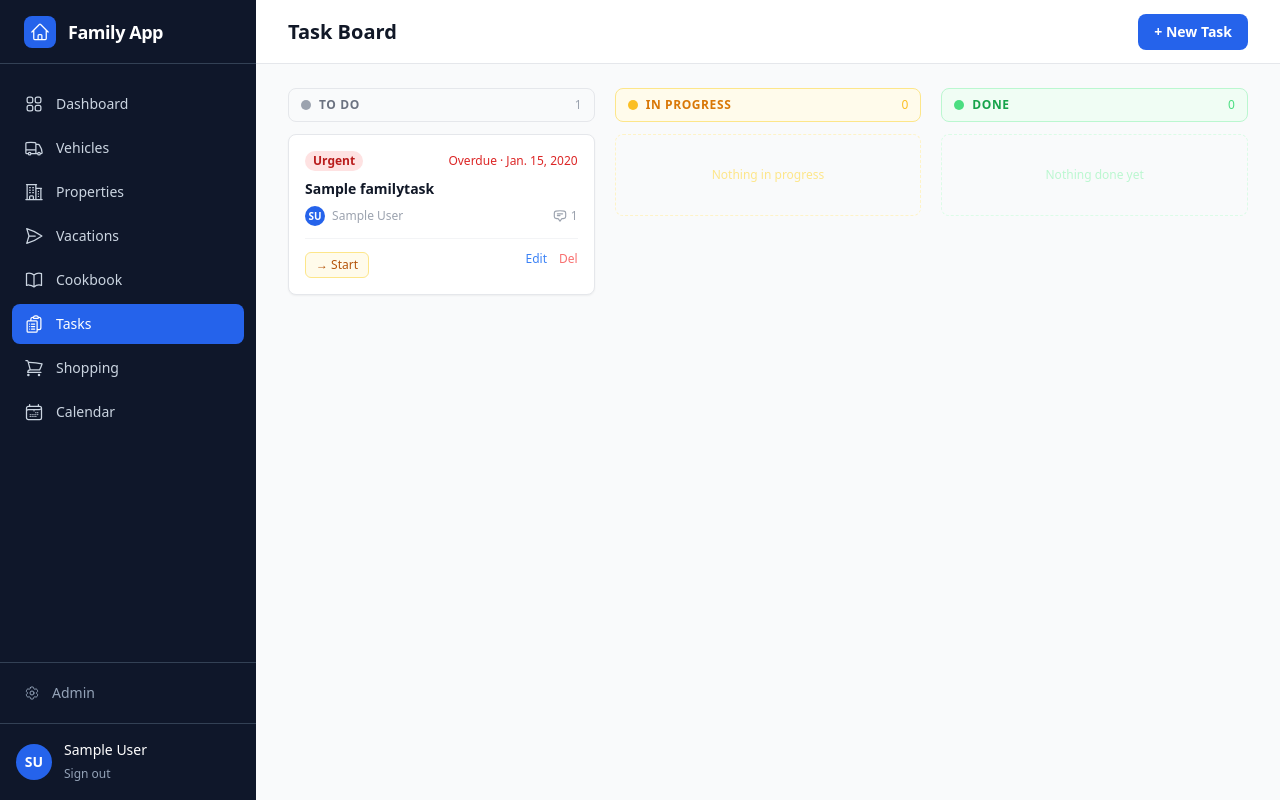
After one commit to liljoker919/family-app, a Django app: page /tasks/ in a window 1280 px wide. The commit adds this page. Run offline with Django 5.2, Linux system fonts and the light colour scheme; a user stored in the database is signed in; tables that the repository leaves empty hold one stand-in row (values such as "Sample post"); some libraries are stand-ins or nearby versions.

Commit message:
feat: add family task board with Kanban status flow and calendar integration
- New tasks app with FamilyTask (title, description, status, priority, assigned_to,
  due_date, maintenance_project FK, audit history) and TaskComment models
- 3-column Kanban board (To Do / In Progress / Done) with HTMX status change
  buttons that swap the board in-place without a page reload
- Tasks sorted by priority (urgent first) then due date within each column
- Overdue due dates highlighted red on cards and detail view
- Task detail page with comment thread and quick status change buttons
- Family task due dates appear on calendar as blue 📋 badges (incomplete only)
- Tasks nav link in sidebar (clipboard icon)

Co-Authored-By: Claude Sonnet 4.6 <noreply@anthropic.com>

```diff
--- a/family_project/settings/base.py
+++ b/family_project/settings/base.py
@@ -20,6 +20,7 @@ INSTALLED_APPS = [
     "simple_history",
     "cookbook",
     "shopping",
+    "tasks",
 ]
 
 MIDDLEWARE = [
--- a/family_project/urls.py
+++ b/family_project/urls.py
@@ -11,4 +11,5 @@ urlpatterns = [
     path("vacations/", include("vacations.urls", namespace="vacations")),
     path("cookbook/", include("cookbook.urls", namespace="cookbook")),
     path("shopping/", include("shopping.urls", namespace="shopping")),
+    path("tasks/", include("tasks.urls", namespace="tasks")),
 ]
--- /dev/null
+++ b/tasks/apps.py
@@ -0,0 +1,6 @@
+from django.apps import AppConfig
+
+
+class TasksConfig(AppConfig):
+    default_auto_field = "django.db.models.BigAutoField"
+    name = "tasks"
--- /dev/null
+++ b/tasks/forms.py
@@ -0,0 +1,58 @@
+from django import forms
+from django.contrib.auth import get_user_model
+
+from .models import FamilyTask, TaskComment
+
+User = get_user_model()
+
+_INPUT = (
+    "mt-1 block w-full rounded-lg border border-gray-300 px-3 py-2 text-sm "
+    "shadow-sm focus:border-blue-500 focus:outline-none focus:ring-1 focus:ring-blue-500"
+)
+_SELECT = (
+    "mt-1 block w-full rounded-lg border border-gray-300 bg-white px-3 py-2 text-sm "
+    "shadow-sm focus:border-blue-500 focus:outline-none focus:ring-1 focus:ring-blue-500"
+)
+
+
+class FamilyTaskForm(forms.ModelForm):
+    class Meta:
+        model = FamilyTask
+        fields = [
+            "title", "description", "status", "priority",
+            "assigned_to", "due_date", "maintenance_project",
+        ]
+        widgets = {
+            "title": forms.TextInput(attrs={"class": _INPUT, "placeholder": "What needs to get done?"}),
+            "description": forms.Textarea(attrs={"class": _INPUT, "rows": 3, "placeholder": "Optional details…"}),
+            "status": forms.Select(attrs={"class": _SELECT}),
+            "priority": forms.Select(attrs={"class": _SELECT}),
+            "assigned_to": forms.Select(attrs={"class": _SELECT}),
+            "due_date": forms.DateInput(attrs={"class": _INPUT, "type": "date"}),
+            "maintenance_project": forms.Select(attrs={"class": _SELECT}),
+        }
+
+    def __init__(self, *args, **kwargs):
+        super().__init__(*args, **kwargs)
+        self.fields["assigned_to"].queryset = (
+            User.objects.filter(is_active=True).order_by("first_name", "username")
+        )
+        self.fields["assigned_to"].label_from_instance = (
+            lambda u: u.get_full_name() or u.username
+        )
+        self.fields["assigned_to"].empty_label = "— Unassigned —"
+        self.fields["maintenance_project"].empty_label = "— None —"
+
+
+class TaskCommentForm(forms.ModelForm):
+    class Meta:
+        model = TaskComment
+        fields = ["body"]
+        widgets = {
+            "body": forms.Textarea(attrs={
+                "class": _INPUT,
+                "rows": 2,
+                "placeholder": "Add a note…",
+            }),
+        }
+        labels = {"body": ""}
--- /dev/null
+++ b/tasks/tests.py
@@ -0,0 +1 @@
+from django.test import TestCase
--- /dev/null
+++ b/tasks/urls.py
@@ -0,0 +1,15 @@
+from django.urls import path
+
+from . import views
+
+app_name = "tasks"
+
+urlpatterns = [
+    path("", views.TaskBoardView.as_view(), name="board"),
+    path("new/", views.TaskCreateView.as_view(), name="task_create"),
+    path("<int:pk>/", views.TaskDetailView.as_view(), name="task_detail"),
+    path("<int:pk>/edit/", views.TaskUpdateView.as_view(), name="task_update"),
+    path("<int:pk>/delete/", views.TaskDeleteView.as_view(), name="task_delete"),
+    path("<int:pk>/status/", views.change_status, name="change_status"),
+    path("<int:pk>/comment/", views.add_comment, name="add_comment"),
+]
--- /dev/null
+++ b/tasks/views.py
@@ -0,0 +1,92 @@
+from datetime import date
+
+from django.contrib.auth.decorators import login_required
+from django.contrib.auth.mixins import LoginRequiredMixin
+from django.shortcuts import get_object_or_404, redirect, render
+from django.urls import reverse_lazy
+from django.views import View
+from django.views.generic import CreateView, DeleteView, DetailView, UpdateView
+
+from .forms import FamilyTaskForm, TaskCommentForm
+from .models import FamilyTask, TaskComment, _PRIORITY_ORDER
+
+
+def _board_context():
+    base_qs = FamilyTask.objects.select_related("assigned_to").prefetch_related("comments")
+    today = date.today()
+
+    def _sort_key(t):
+        return (_PRIORITY_ORDER.get(t.priority, 99), t.due_date or date.max)
+
+    return {
+        "todo_tasks": sorted(base_qs.filter(status="TODO"), key=_sort_key),
+        "in_progress_tasks": sorted(base_qs.filter(status="IN_PROGRESS"), key=_sort_key),
+        "completed_tasks": list(base_qs.filter(status="COMPLETED").order_by("-pk")),
+        "today": today,
+    }
+
+
+class TaskBoardView(LoginRequiredMixin, View):
+    def get(self, request):
+        return render(request, "tasks/task_board.html", _board_context())
+
+
+class TaskDetailView(LoginRequiredMixin, DetailView):
+    model = FamilyTask
+    template_name = "tasks/task_detail.html"
+    context_object_name = "task"
+
+    def get_context_data(self, **kwargs):
+        context = super().get_context_data(**kwargs)
+        context["comment_form"] = TaskCommentForm()
+        context["today"] = date.today()
+        return context
+
+
+class TaskCreateView(LoginRequiredMixin, CreateView):
+    model = FamilyTask
+    form_class = FamilyTaskForm
+    template_name = "tasks/task_form.html"
+    success_url = reverse_lazy("tasks:board")
+
+
+class TaskUpdateView(LoginRequiredMixin, UpdateView):
+    model = FamilyTask
+    form_class = FamilyTaskForm
+    template_name = "tasks/task_form.html"
+    success_url = reverse_lazy("tasks:board")
+
+
+class TaskDeleteView(LoginRequiredMixin, DeleteView):
+    model = FamilyTask
+    template_name = "tasks/task_confirm_delete.html"
+    success_url = reverse_lazy("tasks:board")
+
+
+@login_required
+def change_status(request, pk):
+    task = get_object_or_404(FamilyTask, pk=pk)
+    if request.method == "POST":
+        new_status = request.POST.get("status")
+        valid = {s for s, _ in FamilyTask.STATUS_CHOICES}
+        if new_status in valid:
+            task.status = new_status
+            task.save(update_fields=["status"])
+
+    is_htmx = request.headers.get("HX-Request") == "true"
+    if is_htmx:
+        return render(request, "tasks/_board.html", _board_context())
+    return redirect("tasks:board")
+
+
+@login_required
+def add_comment(request, pk):
+    task = get_object_or_404(FamilyTask, pk=pk)
+    if request.method == "POST":
+        form = TaskCommentForm(request.POST)
+        if form.is_valid():
+            comment = form.save(commit=False)
+            comment.task = task
+            comment.author = request.user
+            comment.save()
+    return redirect("tasks:task_detail", pk=pk)
--- a/templates/base.html
+++ b/templates/base.html
@@ -108,6 +108,20 @@
           <path stroke-linecap="round" stroke-linejoin="round" d="M12 6.042A8.967 8.967 0 006 3.75c-1.052 0-2.062.18-3 .512v14.25A8.987 8.987 0 016 18c2.305 0 4.408.867 6 2.292m0-14.25a8.966 8.966 0 016-2.292c1.052 0 2.062.18 3 .512v14.25A8.987 8.987 0 0018 18a8.967 8.967 0 00-6 2.292m0-14.25v14.25" />
         </svg>
         Cookbook
+      </a>
+
+      <!-- Tasks -->
+      <a href="/tasks/"
+         class="group flex items-center gap-3 rounded-lg px-3 py-2.5 text-sm font-medium transition-colors
+                {% if app_name == 'tasks' %}
+                  bg-blue-600 text-white
+                {% else %}
+                  text-slate-300 hover:bg-slate-800 hover:text-white
+                {% endif %}">
+        <svg class="h-5 w-5 shrink-0" fill="none" viewBox="0 0 24 24" stroke-width="1.5" stroke="currentColor">
+          <path stroke-linecap="round" stroke-linejoin="round" d="M9 12h3.75M9 15h3.75M9 18h3.75m3 .75H18a2.25 2.25 0 002.25-2.25V6.108c0-1.135-.845-2.098-1.976-2.192a48.424 48.424 0 00-1.123-.08m-5.801 0c-.065.21-.1.433-.1.664 0 .414.336.75.75.75h4.5a.75.75 0 00.75-.75 2.25 2.25 0 00-.1-.664m-5.8 0A2.251 2.251 0 0113.5 2.25H15c1.012 0 1.867.668 2.15 1.586m-5.8 0c-.376.023-.75.05-1.124.08C9.095 4.01 8.25 4.973 8.25 6.108V8.25m0 0H4.875c-.621 0-1.125.504-1.125 1.125v11.25c0 .621.504 1.125 1.125 1.125h9.75c.621 0 1.125-.504 1.125-1.125V9.375c0-.621-.504-1.125-1.125-1.125H8.25zM6.75 12h.008v.008H6.75V12zm0 3h.008v.008H6.75V15zm0 3h.008v.008H6.75V18z" />
+        </svg>
+        Tasks
       </a>
 
       <!-- Shopping List -->
--- /dev/null
+++ b/templates/tasks/_board.html
@@ -0,0 +1,45 @@
+<div class="grid gap-5 lg:grid-cols-3">
+
+  <!-- ── TO DO ────────────────────────────────────────────────── -->
+  <div>
+    <div class="mb-3 flex items-center gap-2 rounded-lg border border-gray-200 bg-gray-50 px-3 py-2">
+      <span class="h-2.5 w-2.5 rounded-full bg-gray-400"></span>
+      <span class="text-xs font-semibold uppercase tracking-wider text-gray-500">To Do</span>
+      <span class="ml-auto text-xs font-medium text-gray-400">{{ todo_tasks|length }}</span>
+    </div>
+    {% for task in todo_tasks %}
+      {% include "tasks/partials/task_card.html" %}
+    {% empty %}
+      <p class="rounded-lg border border-dashed border-gray-200 py-8 text-center text-xs text-gray-300">Nothing to do</p>
+    {% endfor %}
+  </div>
+
+  <!-- ── IN PROGRESS ──────────────────────────────────────────── -->
+  <div>
+    <div class="mb-3 flex items-center gap-2 rounded-lg border border-amber-200 bg-amber-50 px-3 py-2">
+      <span class="h-2.5 w-2.5 rounded-full bg-amber-400"></span>
+      <span class="text-xs font-semibold uppercase tracking-wider text-amber-600">In Progress</span>
+      <span class="ml-auto text-xs font-medium text-amber-400">{{ in_progress_tasks|length }}</span>
+    </div>
+    {% for task in in_progress_tasks %}
+      {% include "tasks/partials/task_card.html" %}
+    {% empty %}
+      <p class="rounded-lg border border-dashed border-amber-100 py-8 text-center text-xs text-amber-200">Nothing in progress</p>
+    {% endfor %}
+  </div>
+
+  <!-- ── COMPLETED ─────────────────────────────────────────────── -->
+  <div>
+    <div class="mb-3 flex items-center gap-2 rounded-lg border border-green-200 bg-green-50 px-3 py-2">
+      <span class="h-2.5 w-2.5 rounded-full bg-green-400"></span>
+      <span class="text-xs font-semibold uppercase tracking-wider text-green-600">Done</span>
+      <span class="ml-auto text-xs font-medium text-green-400">{{ completed_tasks|length }}</span>
+    </div>
+    {% for task in completed_tasks %}
+      {% include "tasks/partials/task_card.html" %}
+    {% empty %}
+      <p class="rounded-lg border border-dashed border-green-100 py-8 text-center text-xs text-green-200">Nothing done yet</p>
+    {% endfor %}
+  </div>
+
+</div>
--- /dev/null
+++ b/templates/tasks/partials/task_card.html
@@ -0,0 +1,113 @@
+{% load tz %}
+<div class="rounded-lg border border-gray-200 bg-white shadow-sm p-4 mb-3">
+
+  <!-- Priority + due date row -->
+  <div class="flex items-center justify-between mb-2">
+    <span class="inline-flex rounded-full px-2 py-0.5 text-xs font-semibold
+      {% if task.priority == 'urgent' %}bg-red-100 text-red-700
+      {% elif task.priority == 'high' %}bg-orange-100 text-orange-700
+      {% elif task.priority == 'medium' %}bg-blue-100 text-blue-700
+      {% else %}bg-gray-100 text-gray-500{% endif %}">
+      {{ task.get_priority_display }}
+    </span>
+    {% if task.due_date %}
+    <span class="text-xs font-medium {% if task.due_date < today and task.status != 'COMPLETED' %}text-red-600{% else %}text-gray-400{% endif %}">
+      {% if task.due_date < today and task.status != 'COMPLETED' %}Overdue · {% endif %}{{ task.due_date }}
+    </span>
+    {% endif %}
+  </div>
+
+  <!-- Title -->
+  <a href="{% url 'tasks:task_detail' task.pk %}"
+     class="block text-sm font-semibold text-gray-900 hover:text-blue-600 leading-snug mb-2">
+    {{ task.title }}
+  </a>
+
+  <!-- Assigned + comments -->
+  <div class="flex items-center justify-between text-xs text-gray-400 mb-3">
+    <span>
+      {% if task.assigned_to %}
+        <span class="inline-flex h-5 w-5 items-center justify-center rounded-full bg-blue-600 text-white text-[10px] font-bold mr-1">
+          {{ task.assigned_to.first_name|first|upper }}{{ task.assigned_to.last_name|first|upper }}
+        </span>
+        {{ task.assigned_to.get_full_name|default:task.assigned_to.username }}
+      {% else %}
+        <span class="text-gray-300">Unassigned</span>
+      {% endif %}
+    </span>
+    {% with count=task.comments.count %}
+    {% if count %}
+    <span class="flex items-center gap-1">
+      <svg class="h-3.5 w-3.5" fill="none" viewBox="0 0 24 24" stroke-width="2" stroke="currentColor">
+        <path stroke-linecap="round" stroke-linejoin="round" d="M7.5 8.25h9m-9 3H12m-9.75 1.51c0 1.6 1.123 2.994 2.707 3.227 1.129.166 2.27.293 3.423.379.35.026.67.21.865.501L12 21l2.755-4.133a1.14 1.14 0 01.865-.501 48.172 48.172 0 003.423-.379c1.584-.233 2.707-1.626 2.707-3.228V6.741c0-1.602-1.123-2.995-2.707-3.228A48.394 48.394 0 0012 3c-2.392 0-4.744.175-7.043.513C3.373 3.746 2.25 5.14 2.25 6.741v6.018z" />
+      </svg>
+      {{ count }}
+    </span>
+    {% endif %}
+    {% endwith %}
+  </div>
+
+  <!-- Status action buttons -->
+  <div class="flex gap-2 border-t border-gray-100 pt-3 mt-1">
+    {% if task.status == "TODO" %}
+      <form method="post" action="{% url 'tasks:change_status' task.pk %}"
+            hx-post="{% url 'tasks:change_status' task.pk %}"
+            hx-target="#task-board-columns"
+            hx-swap="innerHTML"
+            class="inline">
+        {% csrf_token %}
+        <input type="hidden" name="status" value="IN_PROGRESS">
+        <button type="submit"
+                class="inline-flex items-center gap-1 rounded-md bg-amber-50 border border-amber-200 px-2.5 py-1 text-xs font-medium text-amber-700 hover:bg-amber-100 transition-colors">
+          → Start
+        </button>
+      </form>
+
+    {% elif task.status == "IN_PROGRESS" %}
+      <form method="post" action="{% url 'tasks:change_status' task.pk %}"
+            hx-post="{% url 'tasks:change_status' task.pk %}"
+            hx-target="#task-board-columns"
+            hx-swap="innerHTML"
+            class="inline">
+        {% csrf_token %}
+        <input type="hidden" name="status" value="TODO">
+        <button type="submit"
+                class="inline-flex items-center gap-1 rounded-md border border-gray-200 px-2.5 py-1 text-xs font-medium text-gray-500 hover:bg-gray-50 transition-colors">
+          ← Back
+        </button>
+      </form>
+      <form method="post" action="{% url 'tasks:change_status' task.pk %}"
+            hx-post="{% url 'tasks:change_status' task.pk %}"
+            hx-target="#task-board-columns"
+            hx-swap="innerHTML"
+            class="inline">
+        {% csrf_token %}
+        <input type="hidden" name="status" value="COMPLETED">
+        <button type="submit"
+                class="inline-flex items-center gap-1 rounded-md bg-green-50 border border-green-200 px-2.5 py-1 text-xs font-medium text-green-700 hover:bg-green-100 transition-colors">
+          ✓ Done
+        </button>
+      </form>
+
+    {% elif task.status == "COMPLETED" %}
+      <form method="post" action="{% url 'tasks:change_status' task.pk %}"
+            hx-post="{% url 'tasks:change_status' task.pk %}"
+            hx-target="#task-board-columns"
+            hx-swap="innerHTML"
+            class="inline">
+        {% csrf_token %}
+        <input type="hidden" name="status" value="IN_PROGRESS">
+        <button type="submit"
+                class="inline-flex items-center gap-1 rounded-md border border-gray-200 px-2.5 py-1 text-xs font-medium text-gray-500 hover:bg-gray-50 transition-colors">
+          ↩ Reopen
+        </button>
+      </form>
+    {% endif %}
+
+    <!-- Edit/delete always visible -->
+    <div class="ml-auto flex gap-3 text-xs">
+      <a href="{% url 'tasks:task_update' task.pk %}" class="font-medium text-blue-500 hover:text-blue-700">Edit</a>
+      <a href="{% url 'tasks:task_delete' task.pk %}" class="font-medium text-red-400 hover:text-red-600">Del</a>
+    </div>
+  </div>
+</div>
--- /dev/null
+++ b/templates/tasks/task_board.html
@@ -0,0 +1,20 @@
+{% extends "base.html" %}
+{% block title %}Task Board — Family App{% endblock %}
+{% block page_title %}Task Board{% endblock %}
+
+{% block header_actions %}
+<a href="{% url 'tasks:task_create' %}"
+   class="inline-flex items-center gap-2 rounded-lg bg-blue-600 px-4 py-2 text-sm font-semibold text-white hover:bg-blue-700 transition-colors">
+  + New Task
+</a>
+{% endblock %}
+
+{% block content %}
+<div id="task-board-columns">
+  {% include "tasks/_board.html" %}
+</div>
+{% endblock %}
+
+{% block scripts %}
+<script src="https://unpkg.com/htmx.org@2.0.4/dist/htmx.min.js"></script>
+{% endblock %}
```
Also changed, not shown: calendar_events/views.py (+34 -0 lines), tasks/admin.py (added, +24 -0 lines), tasks/models.py (added, +62 -0 lines), templates/tasks/task_confirm_delete.html (added, +24 -0 lines), templates/tasks/task_detail.html (added, +157 -0 lines), templates/tasks/task_form.html (added, +40 -0 lines), tasks/__init__.py (added), tasks/migrations/0001_initial.py (added), tasks/migrations/__init__.py (added).
